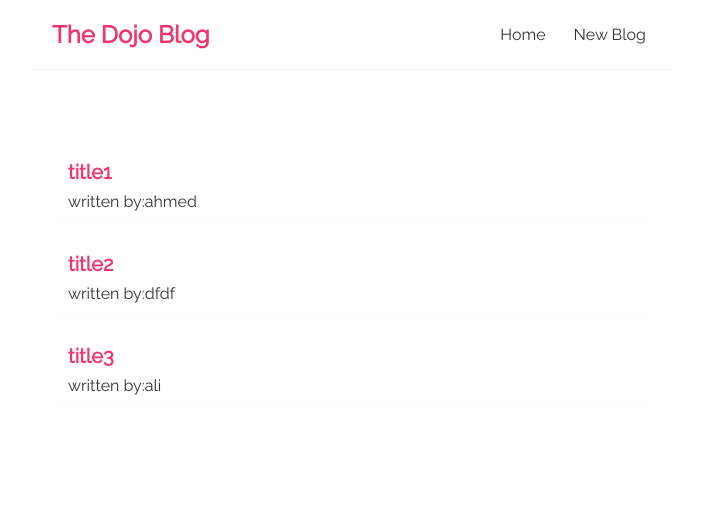
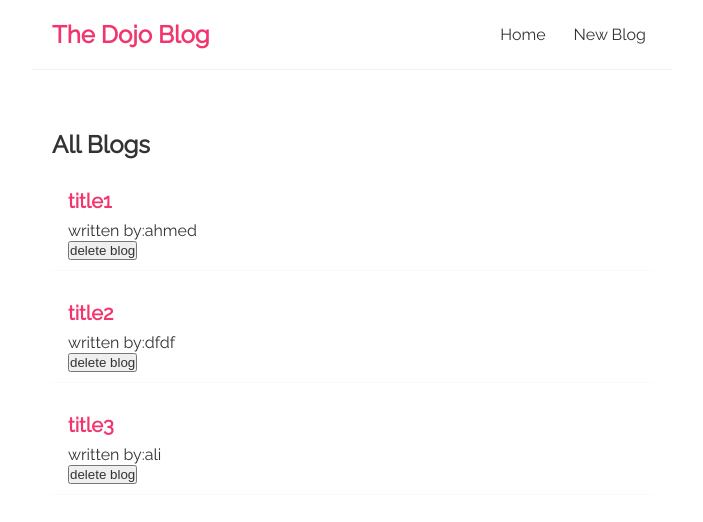
Before and after one commit to ahmadalnaib/react-basic-2022, a React (Create React App) app: page / in a window 1280 px wide. Shown: the top 522 px of the page, without its empty margins (288-991 px from the left). Built offline with nearby package versions, Linux system fonts and the light colour scheme.

Commit message:
delete bog

```diff
--- a/src/BlogList.js
+++ b/src/BlogList.js
@@ -1,14 +1,15 @@
 
 
-const BlogList =(props) => {
+const BlogList =({blogs,title,handleDelete}) => {
 
-  const blogs=props.blogs;
   return (
     <div className="blog-list">
+      <h2>{title}</h2>
        {blogs.map((blog)=>(
        <div className="blog-preview" key={blog.id}>
          <h2>{blog.title}</h2>
          <p>written by:{blog.author}</p>
+         <button onClick={() => handleDelete(blog.id)}>delete blog</button>
       </div>
      ))}
     </div>
--- a/src/Home.js
+++ b/src/Home.js
@@ -9,9 +9,16 @@
     {title:"title3",body:"body1",author:"ali",id:3},
   ]);
 
+
+  const handleDelete=(id) =>{
+    const newBloges=blogs.filter(blog => blog.id !== id);
+    setBlogs(newBloges);
+  }
+
   return (
     <div className="home">
-    <BlogList blogs={blogs}/>
+    <BlogList blogs={blogs} title="All Blogs" handleDelete={handleDelete}/>
+
     </div>
   );
 }
```
